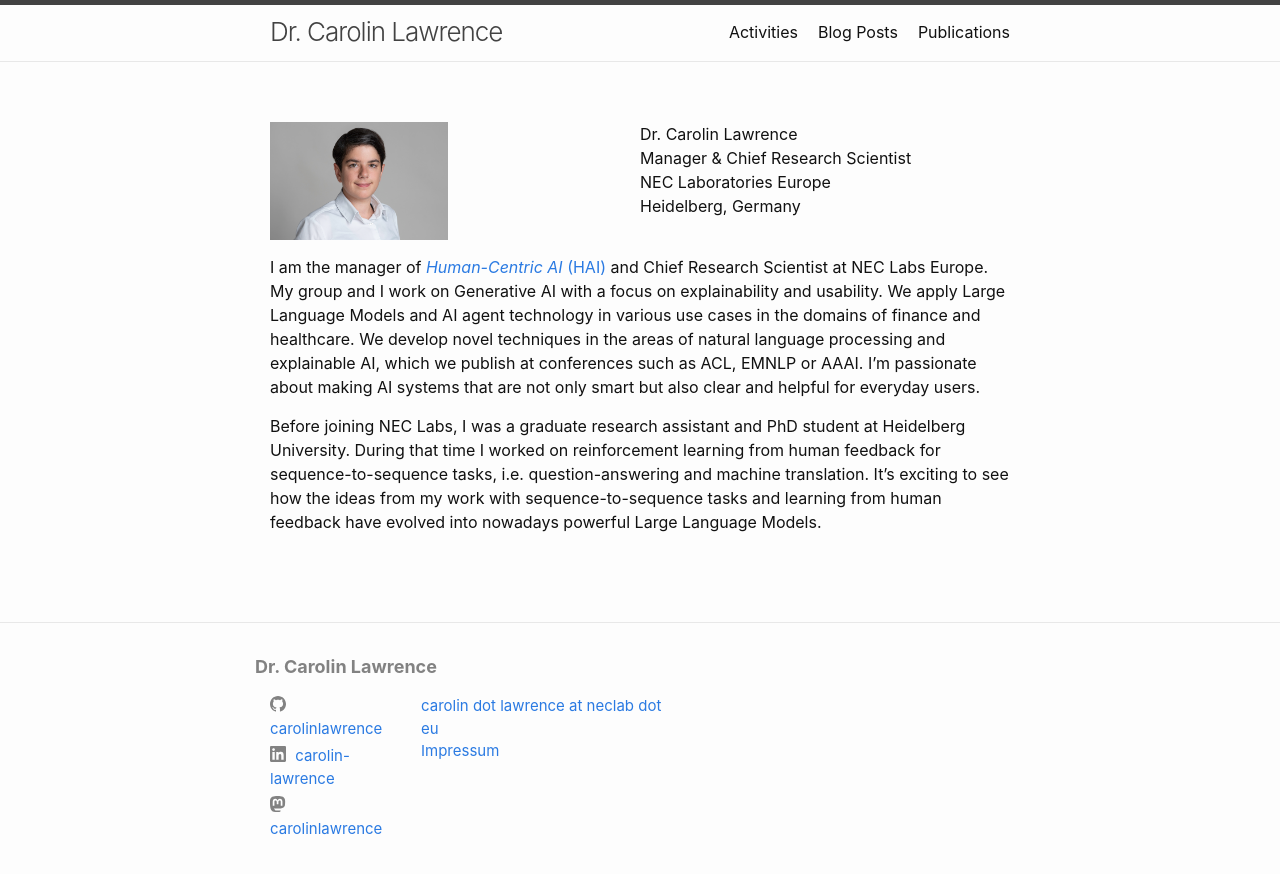
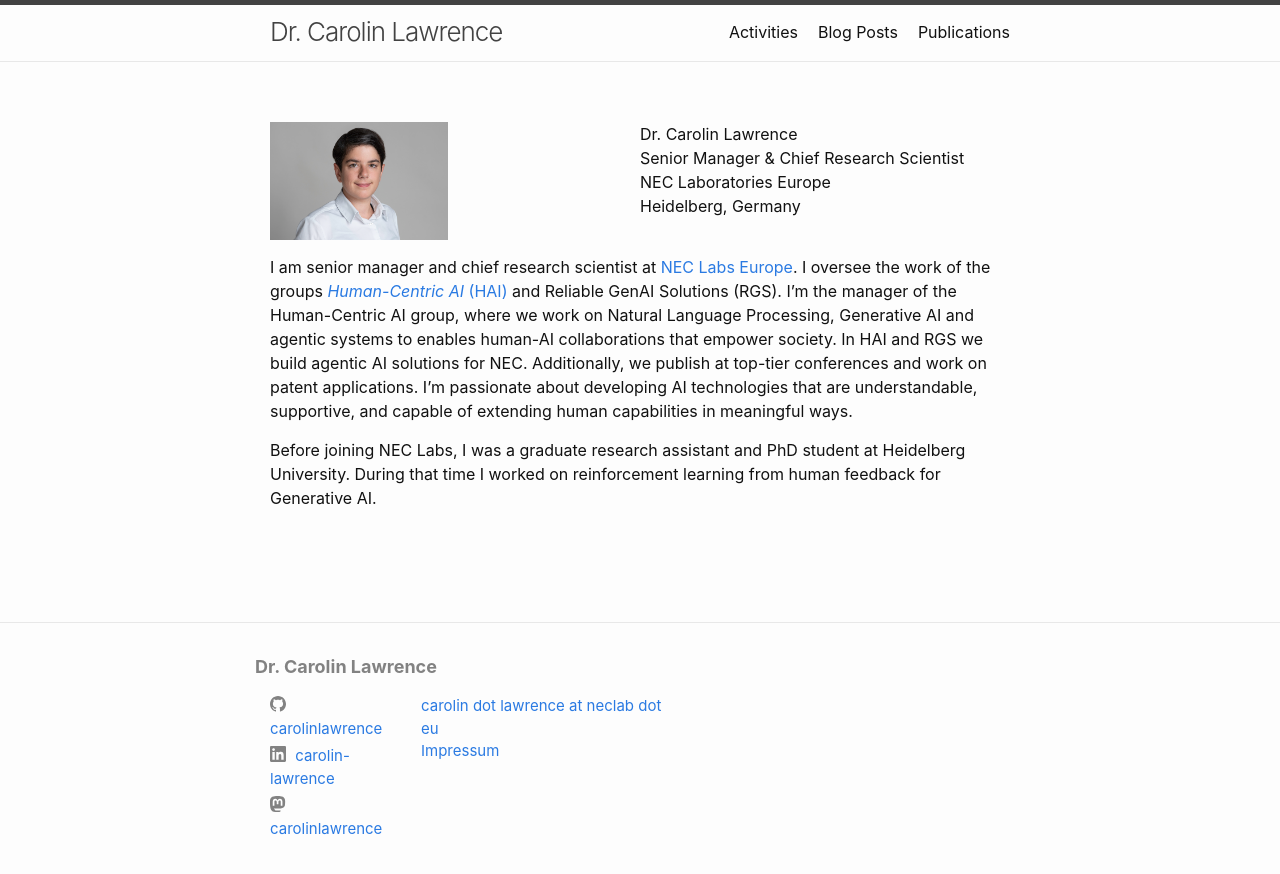
Before and after one commit to carolinlawrence/carolinlawrence.github.io, a Jekyll site: the page built from index.markdown, in a window 1280 px wide. Shown: the top 874 px of the page. Built offline with Jekyll 4.4.1, drawn with Linux system fonts in a browser that asks for light colours.

Commit message:
Update index.markdown

```diff
--- a/index.markdown
+++ b/index.markdown
@@ -14,7 +14,7 @@ youtubeId: 6UeOwHtBF_0
     <div class="col-1-2">
        <div class="content">
        Dr. Carolin Lawrence<br/>
-       Manager & Chief Research Scientist <br/>
+       Senior Manager & Chief Research Scientist <br/>
        NEC Laboratories Europe<br/>
        Heidelberg, Germany<br/>
 
@@ -22,6 +22,6 @@ youtubeId: 6UeOwHtBF_0
     </div>
 </div>
 
-I am the manager of <a href="https://neclab.eu/research-areas/data-science/human-centric-ai"><i>Human-Centric AI</i> (HAI)</a> and Chief Research Scientist at NEC Labs Europe. My group and I work on Generative AI with a focus on explainability and usability. We apply Large Language Models and AI agent technology in various use cases in the domains of finance and healthcare. We develop novel techniques in the areas of natural language processing and explainable AI, which we publish at conferences such as ACL, EMNLP or AAAI. I’m passionate about making AI systems that are not only smart but also clear and helpful for everyday users.
+I am senior manager and chief research scientist at <a href="https://neclab.eu/">NEC Labs Europe</a>. I oversee the work of the groups <a href="https://neclab.eu/research-areas/data-science/human-centric-ai"><i>Human-Centric AI</i> (HAI)</a> and Reliable GenAI Solutions (RGS). I'm the manager of the Human-Centric AI group, where we work on Natural Language Processing, Generative AI and agentic systems to enables human-AI collaborations that empower society. In HAI and RGS we build agentic AI solutions for NEC. Additionally, we publish at top-tier conferences and work on patent applications. I'm passionate about developing AI technologies that are understandable, supportive, and capable of extending human capabilities in meaningful ways.
 
-Before joining NEC Labs, I was a graduate research assistant and PhD student at Heidelberg University. During that time I worked on reinforcement learning from human feedback for sequence-to-sequence tasks, i.e. question-answering and machine translation. It’s exciting to see how the ideas from my work with sequence-to-sequence tasks and learning from human feedback have evolved into nowadays powerful Large Language Models.
+Before joining NEC Labs, I was a graduate research assistant and PhD student at Heidelberg University. During that time I worked on reinforcement learning from human feedback for Generative AI.
```
